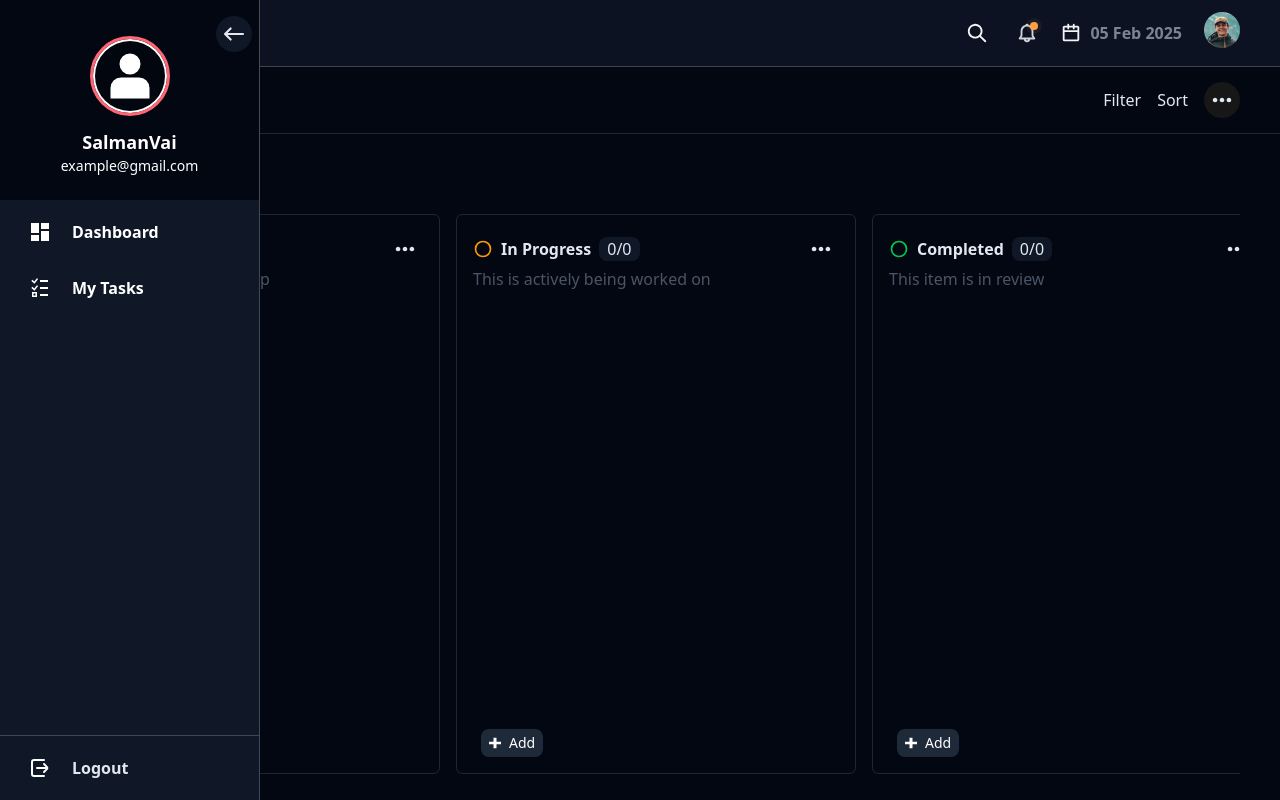
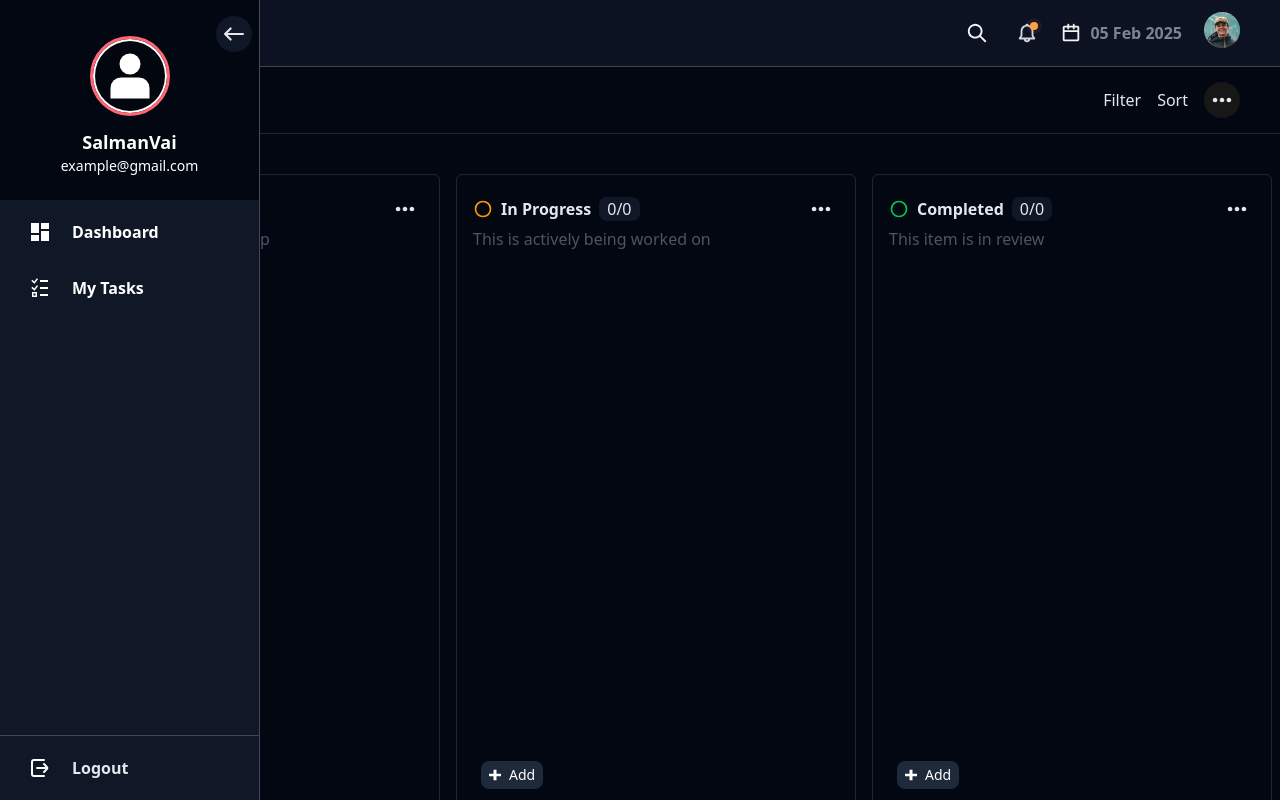
Before and after one commit to Hablu-Programmer-Team/HP-Team, a React (Vite) app: page /dashboard in a window 1280 px wide. Built offline with nearby package versions, Linux system fonts and the light colour scheme.

Commit message:
refactor: simplify DashboardLayout component and enhance scrollbar styles

```diff
--- a/src/components/team/Eyachir/dashboard-layout.tsx
+++ b/src/components/team/Eyachir/dashboard-layout.tsx
@@ -4,11 +4,7 @@ import { PlusIcon } from "../Mamun/icon/Icons";
 import { CircleIcon, ThreeDotsIcon } from "./icons";
 import Scrollbar from "./scrollbar.module.css";
 
-export const DashboardLayout = () => {
-  const tasks = "";
-  console.log("🚀 ~ DashboardLayout ~ tasks:", tasks);
-
-  return (
+export const DashboardLayout = () => (
   <div className="overflow-x-hidden">
     <div className="flex justify-between items-center py-3 px-5 lg:px-10 border-b border-b-neutral-400/20">
       <button className="flex items-center gap-x-2 cursor-pointer border border-neutral-400/20 rounded-lg px-4 py-2 active:scale-95 hover:bg-gray-900">
@@ -24,14 +20,13 @@ export const DashboardLayout = () => {
       </div>
     </div>
 
-      <div className="px-5 lg:px-10 pb-10">
     <div
-          className={`flex justify-start gap-4 mt-20 overflow-x-auto ${Scrollbar.customScrollbar}`}
+      className={`flex px-5 lg:px-10 justify-start gap-4 overflow-x-auto py-10 ${Scrollbar.customScrollbar}`}
     >
       {tasksBoard.map((task) => (
         <div
           key={task.id}
-              className=" border border-neutral-400/20 rounded-md min-h-[70svh]  sm:min-w-[400px] min-w-[280px] w-full p-4 relative"
+          className=" border border-neutral-400/20 rounded-md min-h-[79svh]  sm:min-w-[400px] min-w-[280px] w-full p-4 relative"
         >
           <div className="flex justify-between items-center">
             <div className="flex items-center gap-x-2">
@@ -65,9 +60,7 @@ export const DashboardLayout = () => {
       ))}
     </div>
   </div>
-    </div>
 );
-};
 
 type ITaskBoard = {
   id: number;
--- a/src/components/team/Eyachir/scrollbar.module.css
+++ b/src/components/team/Eyachir/scrollbar.module.css
@@ -10,12 +10,11 @@
 }
 
 .customScrollbar::-webkit-scrollbar-thumb {
-    background: #041032;
+    background: linear-gradient(to right, transparent, #0f5699);
     border-radius: 6px;
-    /* border: 3px solid #f1f1f1; */
 }
 
 .customScrollbar::-webkit-scrollbar-thumb:hover {
-    background: #759aff;
+    background: linear-gradient(to right, transparent, #00c6ff);
     ;
 }
```
Lines whose indentation alone changed are shown as unchanged.
